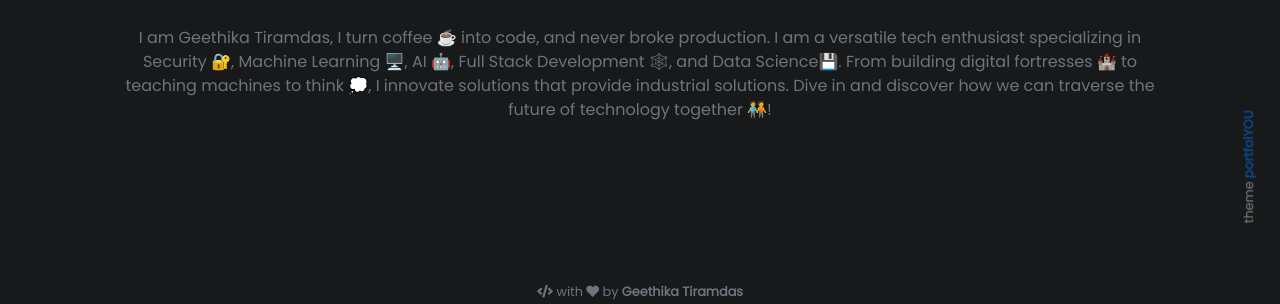
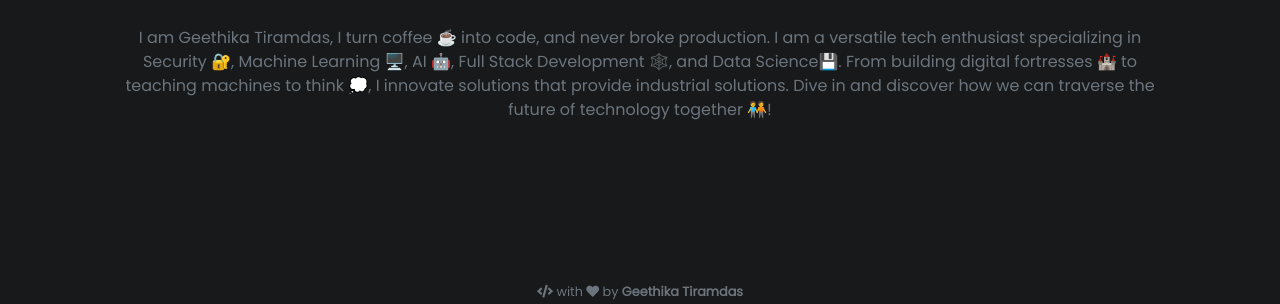
Before and after one commit to tiramdasg/tiramdasg.github.io, a Jekyll site: the page built from pages/index.md, in a window 1280 px wide. Shown: the part 557-861 px from the top of the page. Built offline with Jekyll 4.4.1, drawn with Linux system fonts in a browser that asks for light colours; emoji names are drawn with the system emoji font.

Commit message:
Update footer.html

```diff
--- a/_includes/footer.html
+++ b/_includes/footer.html
@@ -9,8 +9,8 @@
 
   {%- assign theme_name = "portfolYOU" -%}
   {%- assign theme_repo = "https://github.com/YoussefRaafatNasry/portfolYOU" -%}
-  <small id="attribution">
+  <!-- <small id="attribution">
     theme <a href="{{ theme_repo }}">{{ theme_name }}</a>
-  </small>
+  </small> -->
 
 </footer>
```
